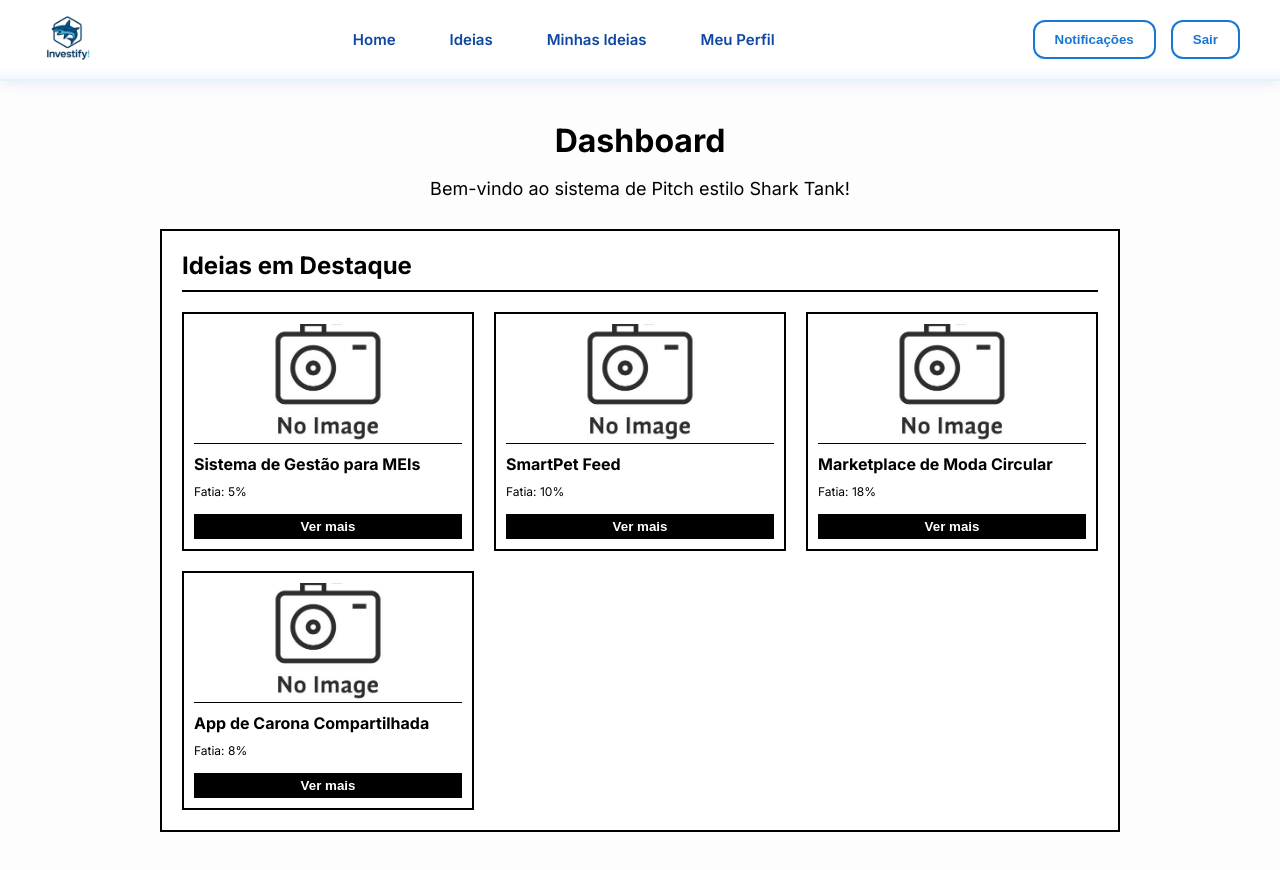
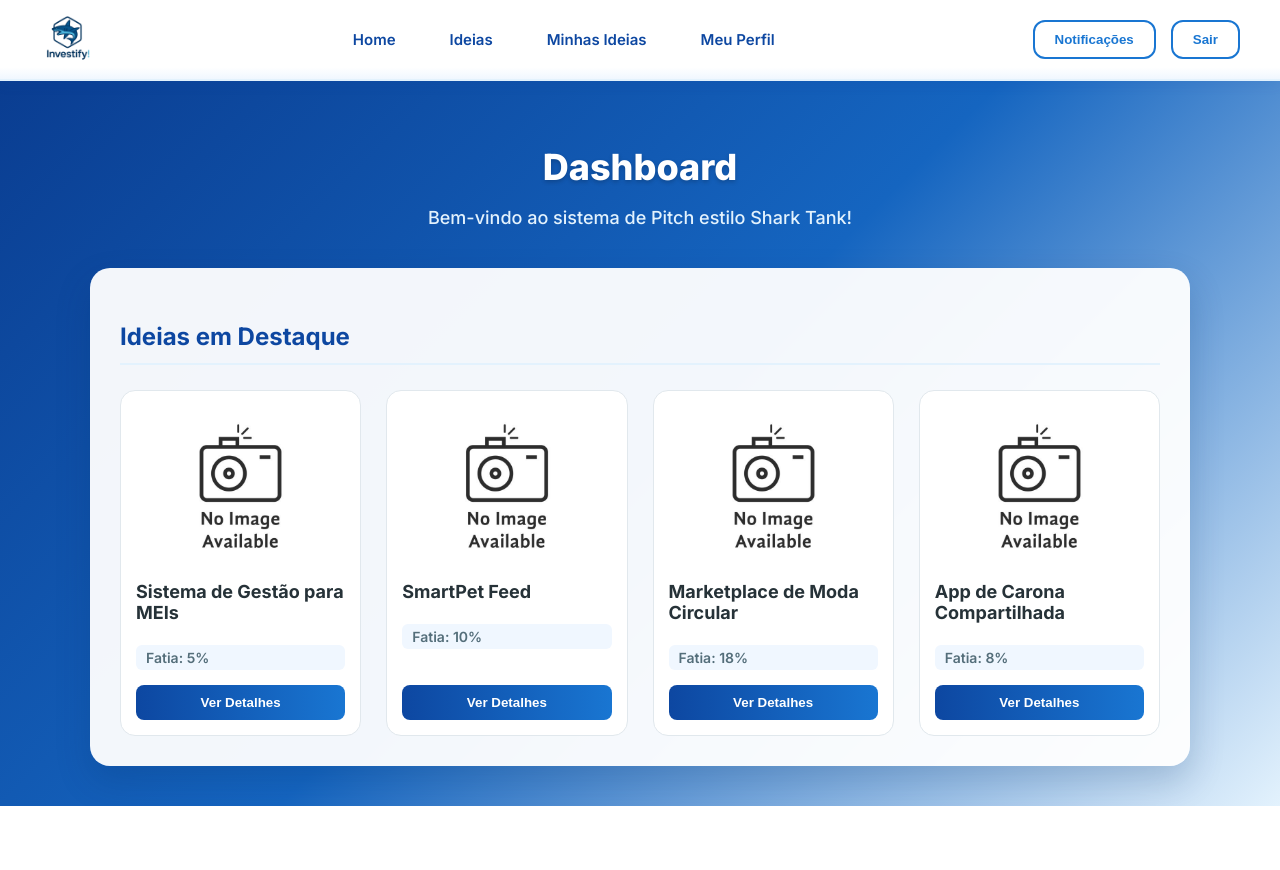
Before and after one commit to LeonardoEberle/front-tcc-2, a React (Vite) app: page / in a window 1280 px wide. After the commit the page ends 806 px from the top, so only its background shows below. Built offline with nearby package versions, Linux system fonts and the light colour scheme.

Commit message:
estilizacao do dashboard

```diff
--- a/src/App.jsx
+++ b/src/App.jsx
@@ -1,7 +1,7 @@
 import React from 'react';
 import { BrowserRouter as Router, Routes, Route, useLocation } from 'react-router-dom';
 import Navbar from './Components/Navbar';
-import Dashboard from './Pages/Dashboard';
+import Dashboard from './Pages/Dashboard/Dashboard.jsx';
 import Login from './Pages/Login/Login.jsx';
 import Cadastro from './Pages/Cadastro/Cadastro.jsx';
 import RecupSenha from './Pages/RecupSenha/RecupSenha.jsx';
--- a/src/Pages/Dashboard.jsx
+++ /dev/null
@@ -1,103 +0,0 @@
-import React, { useState, useEffect } from 'react';
-import { useNavigate } from 'react-router-dom';
-import mockData from '../mock_data.json';
-import noImage from '../assets/noimage.jpg';
-
-function Dashboard() {
-  const [randomIdeias, setRandomIdeias] = useState([]);
-  const navigate = useNavigate();
-
-  useEffect(() => {
-    // Pegar 4 ideias aleatórias
-    const shuffled = [...mockData.ideias].sort(() => 0.5 - Math.random());
-    setRandomIdeias(shuffled.slice(0, 4));
-  }, []);
-
-  const containerStyle = {
-    padding: '40px 20px',
-    maxWidth: '1000px',
-    margin: '0 auto',
-    textAlign: 'center'
-  };
-
-  const sectionStyle = {
-    border: '2px solid #000',
-    padding: '20px',
-    marginTop: '30px',
-    backgroundColor: '#fff',
-    textAlign: 'left'
-  };
-
-  const titleStyle = {
-    color: '#000',
-    fontSize: '32px',
-    fontWeight: 'bold',
-    margin: '0 0 15px 0'
-  };
-
-  const gridStyle = {
-    display: 'grid',
-    gridTemplateColumns: 'repeat(auto-fill, minmax(220px, 1fr))',
-    gap: '20px',
-    marginTop: '20px'
-  };
-
-  const cardStyle = {
-    border: '2px solid #000',
-    padding: '10px',
-    backgroundColor: '#fff',
-    display: 'flex',
-    flexDirection: 'column',
-    gap: '5px'
-  };
-
-  const imageStyle = {
-    width: '100%',
-    height: '120px',
-    objectFit: 'cover',
-    borderBottom: '1px solid #000'
-  };
-
-  const getImageUrl = (imagePath) => {
-    if (imagePath.startsWith('http')) return imagePath;
-    return noImage;
-  };
-
-  return (
-    <div style={containerStyle}>
-      <h1 style={titleStyle}>Dashboard</h1>
-      <p style={{ color: '#000', fontSize: '18px' }}>Bem-vindo ao sistema de Pitch estilo Shark Tank!</p>
-
-      <div style={sectionStyle}>
-        <h3 style={{ ...titleStyle, fontSize: '24px', borderBottom: '2px solid #000', paddingBottom: '10px' }}>
-          Ideias em Destaque
-        </h3>
-        <div style={gridStyle}>
-          {randomIdeias.map(ideia => (
-            <div key={ideia.ida_id} style={cardStyle}>
-              <img src={getImageUrl(ideia.info.ida_info_imagem)} alt={ideia.ida_nome} style={imageStyle} />
-              <h4 style={{ margin: '5px 0', color: '#000', fontSize: '16px' }}>{ideia.ida_nome}</h4>
-              <p style={{ fontSize: '12px', color: '#000', margin: '0' }}>Fatia: {ideia.info.ida_info_fatia}%</p>
-              <button
-                style={{
-                  marginTop: '10px',
-                  backgroundColor: '#000',
-                  color: '#fff',
-                  border: 'none',
-                  padding: '5px',
-                  cursor: 'pointer',
-                  fontWeight: 'bold'
-                }}
-                onClick={() => navigate(`/ideia/${ideia.ida_id}`)}
-              >
-                Ver mais
-              </button>
-            </div>
-          ))}
-        </div>
-      </div>
-    </div>
-  );
-}
-
-export default Dashboard;
--- /dev/null
+++ b/src/Pages/Dashboard/Dashboard.jsx
@@ -0,0 +1,58 @@
+import React, { useState, useEffect } from 'react';
+import { useNavigate } from 'react-router-dom';
+import mockData from '../../mock_data.json';
+import noImage from '../../assets/noimage.jpg';
+import styles from './Dashboard.module.css';
+
+function Dashboard() {
+  const [randomIdeias, setRandomIdeias] = useState([]);
+  const navigate = useNavigate();
+
+  useEffect(() => {
+    const shuffled = [...mockData.ideias].sort(() => 0.5 - Math.random());
+    setRandomIdeias(shuffled.slice(0, 4));
+  }, []);
+
+  const getImageUrl = (imagePath) => {
+    if (imagePath && imagePath.startsWith('http')) return imagePath;
+    return noImage;
+  };
+
+  return (
+    <div className={styles.page}>
+      <div className={styles.container}>
+        <div className={styles.header}>
+          <h1 className={styles.title}>Dashboard</h1>
+          <p className={styles.subtitle}>Bem-vindo ao sistema de Pitch estilo Shark Tank!</p>
+        </div>
+
+        <div className={styles.section}>
+          <h3 className={styles.sectionTitle}>
+          Ideias em Destaque
+          </h3>
+          <div className={styles.grid}>
+            {randomIdeias.map(ideia => (
+              <div key={ideia.ida_id} className={styles.card}>
+                <img
+                  src={getImageUrl(ideia.info.ida_info_imagem)}
+                  alt={ideia.ida_nome}
+                  className={styles.image}
+                />
+                <h4 className={styles.cardTitle}>{ideia.ida_nome}</h4>
+                <p className={styles.fatia}>Fatia: {ideia.info.ida_info_fatia}%</p>
+                <button
+                  className={styles.button}
+                  onClick={() => navigate(`/ideia/${ideia.ida_id}`)}
+                >
+                  Ver Detalhes
+                </button>
+              </div>
+            ))}
+          </div>
+        </div>
+      </div>
+    </div>
+  );
+}
+
+export default Dashboard;
--- /dev/null
+++ b/src/Pages/Dashboard/Dashboard.module.css
@@ -0,0 +1,116 @@
+.page {
+  min-height: calc(100vh - 75px);
+  padding: 40px 20px;
+  background: linear-gradient(135deg, #0a3d91 0%, #1565c0 50%, #e3f2fd 100%);
+  display: flex;
+  flex-direction: column;
+  align-items: center;
+}
+
+.container {
+  width: 100%;
+  max-width: 1100px;
+  text-align: center;
+}
+
+.header {
+  margin-bottom: 40px;
+}
+
+.title {
+  font-size: 36px;
+  font-weight: 800;
+  color: #ffffff;
+  text-shadow: 0 2px 4px rgba(0, 0, 0, 0.2);
+  margin-bottom: 10px;
+}
+
+.subtitle {
+  color: #e3f2fd;
+  font-size: 18px;
+  font-weight: 500;
+}
+
+.section {
+  background: rgba(255, 255, 255, 0.95);
+  padding: 30px;
+  border-radius: 20px;
+  box-shadow: 0 15px 35px rgba(0, 45, 98, 0.2);
+  text-align: left;
+}
+
+.sectionTitle {
+  font-size: 24px;
+  font-weight: 700;
+  color: #0d47a1;
+  margin-bottom: 25px;
+  padding-bottom: 12px;
+  border-bottom: 2px solid #e3f2fd;
+  display: flex;
+  align-items: center;
+  gap: 10px;
+}
+
+.grid {
+  display: grid;
+  grid-template-columns: repeat(auto-fill, minmax(240px, 1fr));
+  gap: 25px;
+}
+
+.card {
+  background: #ffffff;
+  border: 1px solid #e1e8ed;
+  border-radius: 15px;
+  padding: 15px;
+  transition: all 0.3s ease;
+  display: flex;
+  flex-direction: column;
+}
+
+.card:hover {
+  transform: translateY(-8px);
+  box-shadow: 0 10px 20px rgba(13, 71, 161, 0.1);
+  border-color: #1976d2;
+}
+
+.image {
+  width: 100%;
+  height: 160px;
+  object-fit: cover;
+  border-radius: 10px;
+  margin-bottom: 15px;
+}
+
+.cardTitle {
+  font-size: 18px;
+  font-weight: 700;
+  color: #263238;
+  margin: 0 0 8px 0;
+}
+
+.fatia {
+  font-size: 14px;
+  color: #546e7a;
+  font-weight: 600;
+  background: #f0f7ff;
+  display: inline-block;
+  padding: 4px 10px;
+  border-radius: 6px;
+  margin-bottom: 15px;
+}
+
+.button {
+  margin-top: auto;
+  background: linear-gradient(90deg, #0d47a1 0%, #1976d2 100%);
+  color: #ffffff;
+  border: none;
+  padding: 10px;
+  border-radius: 8px;
+  font-weight: 600;
+  cursor: pointer;
+  transition: opacity 0.2s;
+}
+
+.button:hover {
+  opacity: 0.9;
+}
```
